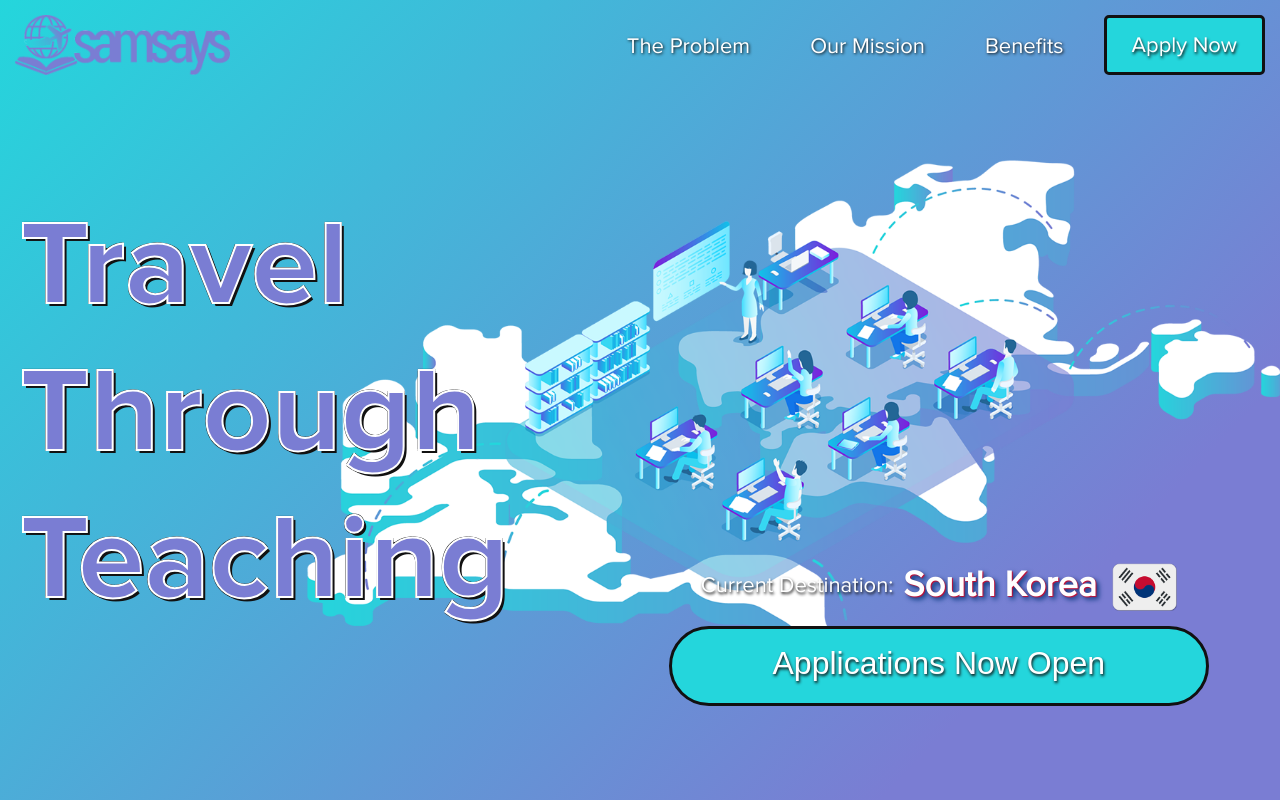
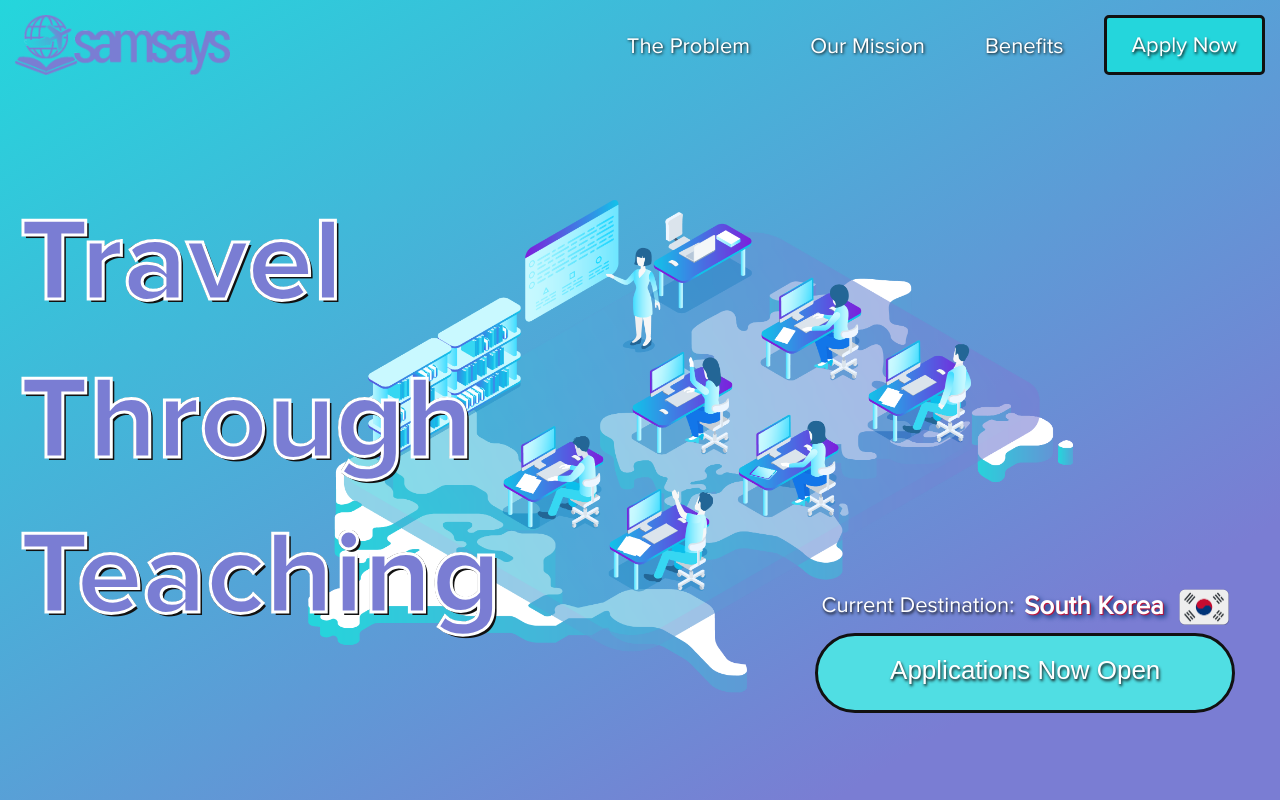
Before and after one commit to jamesonamadeus/samsays, a website: page src/index.html in a window 1280 px wide. Shown: the top 800 px of the page. Drawn offline with Linux system fonts and the light colour scheme; files whose address does not match are found by name.

Commit message:
adjust hero

```diff
--- a/src/css/scss/base/_mixins.scss
+++ b/src/css/scss/base/_mixins.scss
@@ -136,7 +136,7 @@
 // linear gradient
 @mixin gradient-linear-adj($start, $end) {
   background: $start;
-  background: -moz-linear-gradient(135deg, $start 0%, $end 80%);
+  background: -moz-linear-gradient(-45deg, $start 0%, $end 80%);
   background: -webkit-gradient(
     linear,
     left top,
@@ -144,10 +144,10 @@
     color-stop(0%, $start),
     color-stop(100%, $end)
   );
-  background: -webkit-linear-gradient(135deg, $start 0%, $end 80%);
-  background: -o-linear-gradient(135deg, $start 0%, $end 80%);
-  background: -ms-linear-gradient(135deg, $start 0%, $end 80%);
-  background: linear-gradient(135deg, $start 0%, $end 80%);
+  background: -webkit-linear-gradient(150deg, $start 0%, $end 80%);
+  background: -o-linear-gradient(150deg, $start 0%, $end 80%);
+  background: -ms-linear-gradient(150deg, $start 0%, $end 80%);
+  background: linear-gradient(150deg, $start 0%, $end 80%);
 }
 
 /** --------------------------------------------------------------------
--- a/src/css/scss/segments/_hero.scss
+++ b/src/css/scss/segments/_hero.scss
@@ -2,7 +2,7 @@
   @include align-items(center);
   @include flexbox(flex);
   @include justify-content(flex-start);
-  height: 110vh;
+  height: 115vh;
   overflow: hidden;
   position: relative;
   text-align: center;
@@ -19,48 +19,58 @@
   }
 
   &-bg {
-    background: url("../images/hero-lg.png") right center no-repeat;
-    background-size: 76%;
+    background: url("../images/hero-test.png") center center no-repeat;
+    background-size: 65%;
     bottom: -$offset;
-    left: 0;
+    left: 8%;
     position: absolute;
     right: 0;
-    top: 0;
+    top: -3%;
     transform: skewY(-$skewDeg);
   }
 
   &-content {
     position: relative;
     padding: 40px 20px;
-    top: 3%;
-    width: 96%;
+    top: 1%;
+    width: 100%;
   }
 
   &-tagline {
-    @include font-size(120);
-    -webkit-text-stroke: 2px $white;
-    // text-shadow: 3px 5px 6px $black;
+    @include font-size(118);
+    -webkit-text-stroke: 3px $white;
     color: $cc-3;
     font-family: $font-primary-bold;
-    margin: -45px 0;
     text-align: left;
     text-shadow: 3px 3px 0 $black, -1px -1px 0 $black, 1px -1px 0 $black,
       -1px 1px 0 $black, 1px 1px 0 $black;
+
+      &-1st {
+        margin: -4% 0 0;
+      }
+
+      &-2nd {
+        margin: -2.5% 0 0;
+      }
+
+      &-3rd {
+        margin: -2.7% 0 0;
+      }
   }
 
   &-info {
     @include flexbox(flex);
     @include flex-direction(column);
     @include align-items(flex-end);
-    @include justify-content(center);
-    margin: -105px 0 5px;
+    @include justify-content(flex-end);
+    margin: -7% 2% 0 0;
   }
 
   &-subline {
     @include flexbox(flex);
     @include align-items(center);
     @include justify-content(center);
-    width: 540px;
+    width: 420px;
 
     &-primer {
       @include font-size(22);
@@ -70,24 +80,24 @@
     }
 
     &-info {
-      @include font-size(36);
+      @include font-size(26);
       color: $white;
       text-shadow: 1px 1px 1px #c60c30, 3px 3px 5px #003478;
       font-weight: bold;
       position: relative;
-      margin: 5px 0;
+      margin: 0;
       text-align: center;
     }
 
     &-img {
       margin: 0 0 0 15px;
-      width: 65px;
+      width: 50px;
     }
   }
 
   &-btn {
-    @include font-size(32);
-    background: $cc-1;
+    @include font-size(26);
+    background: lighten($cc-1, 10%);
     border: 3px solid $black;
     border-radius: 50px;
     color: $white;
@@ -96,14 +106,14 @@
     height: 80px;
     margin: 5px 0 5px;
     cursor: pointer;
-    width: 540px;
+    width: 420px;
   }
 }
 
 @media only screen and (max-width: $break-xlg) {
   .hero {
     &-tagline {
-      @include font-size(54);
+      @include font-size();
     }
   }
 }
--- a/src/css/scss/segments/_mission.scss
+++ b/src/css/scss/segments/_mission.scss
@@ -18,6 +18,8 @@
 
     &-heading {
       color: $white;
+      text-shadow: 1px 2px 3px $color-text,
+                 -1px -1px 3px $color-text;
     }
   }
 
@@ -100,7 +102,7 @@
       padding: 0 10px;
 
       p{
-        @include font-size(24);
+        @include font-size(20);
       }
     }
   }
--- a/src/index.html
+++ b/src/index.html
@@ -82,9 +82,9 @@
         </div>
       </div>
       <div class="hero-content">
-        <p class="hero-tagline">Travel</p>
-        <p class="hero-tagline">Through</p>
-        <p class="hero-tagline">Teaching</p>
+        <p class="hero-tagline hero-tagline-1st">Travel</p>
+        <p class="hero-tagline hero-tagline-2nd">Through</p>
+        <p class="hero-tagline hero-tagline-3rd">Teaching</p>
         <div class="hero-info">
           <div class="hero-subline">
             <p class="hero-subline-primer">Current Destination:</p>
```
Also changed, not shown: src/css/main.css, src/images/hero-test.png (added).
